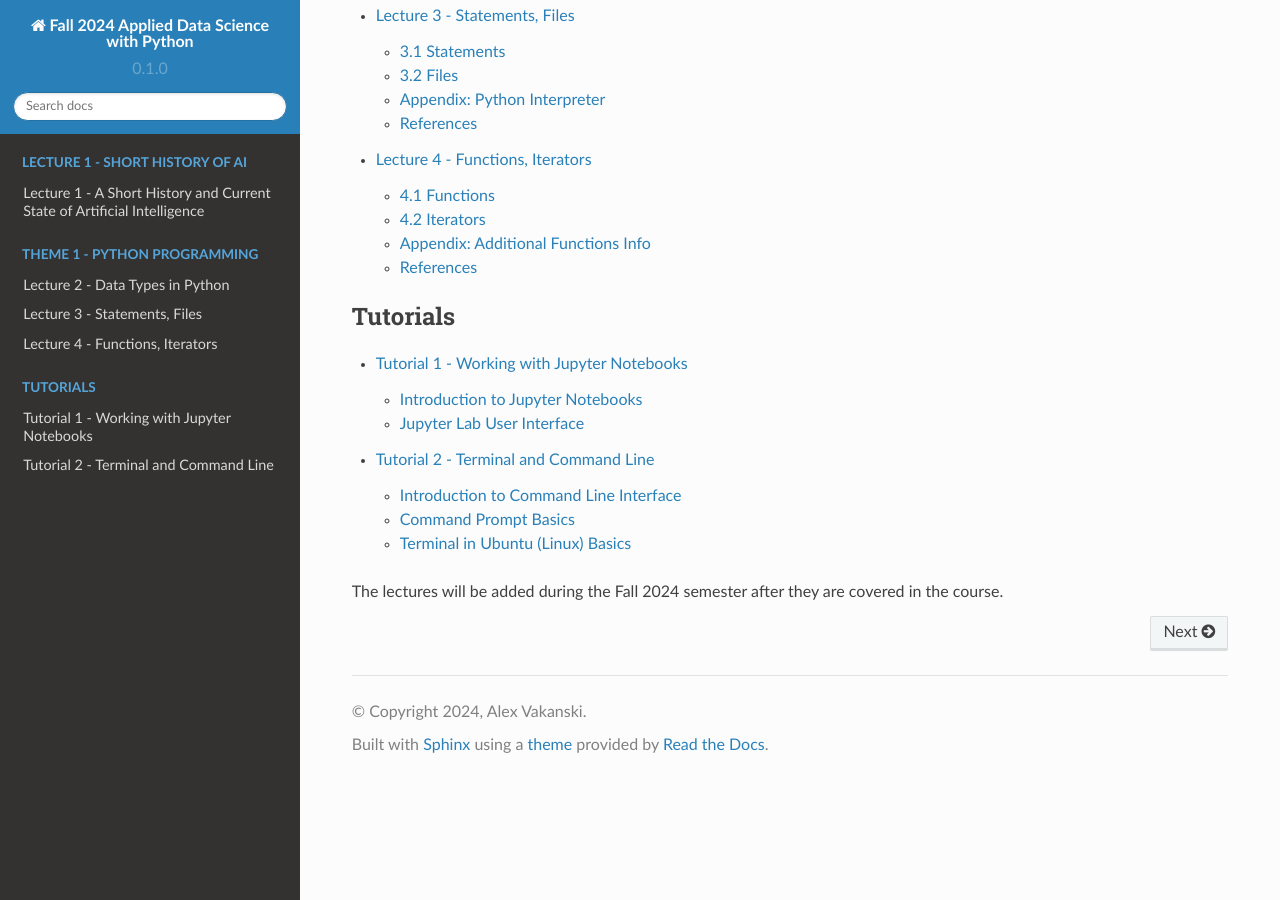
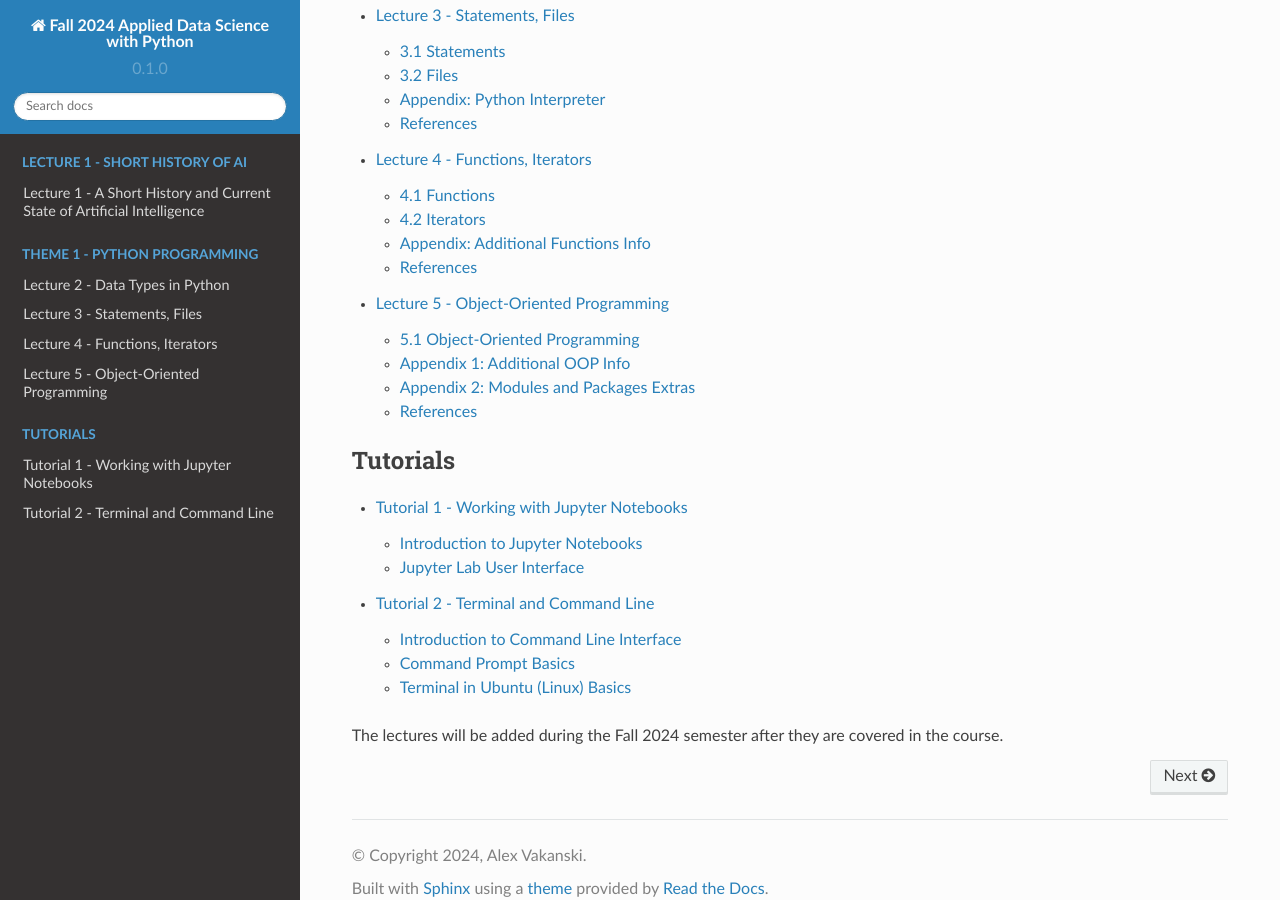
Before and after one commit to avakanski/Fall-2024-Applied-Data-Science-with-Python, a Sphinx documentation site: the page built from docs/index.rst, in a window 1280 px wide and 900 px high, scrolled down 1989 px. Built offline with Sphinx 7.4.7 and the Read the Docs theme 2.0.0, drawn with Linux system fonts in a browser that asks for light colours.

Commit message:
Update index.rst

```diff
--- a/docs/index.rst
+++ b/docs/index.rst
@@ -58,6 +58,7 @@ Lectures
    Lectures/Theme_1-Python_Programming/Lecture_2-Data_Types_in_Python/Lecture_2-Data_Types.ipynb
    Lectures/Theme_1-Python_Programming/Lecture_3-Statements,_Files/Lecture_3-Statements,_Files.ipynb
    Lectures/Theme_1-Python_Programming/Lecture_4-Functions,_Iterators/Lecture_4-Functions,_Iterators.ipynb
+   Lectures/Theme_1-Python_Programming/Lecture_5-OOP,Modules,Packages/Lecture_5-OOP,Modules,Packages.ipynb
 
 .. toctree::
    :caption: Tutorials
```
